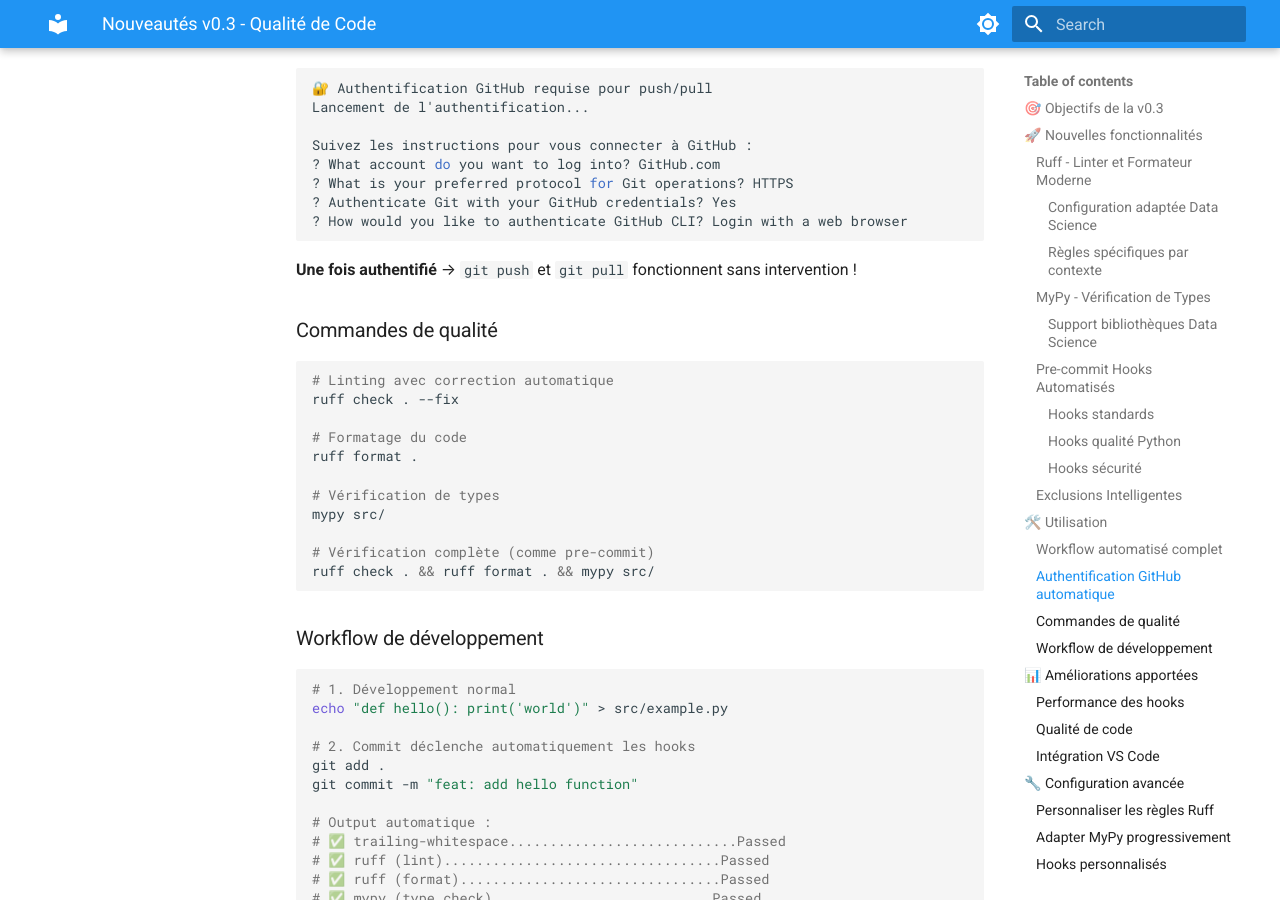
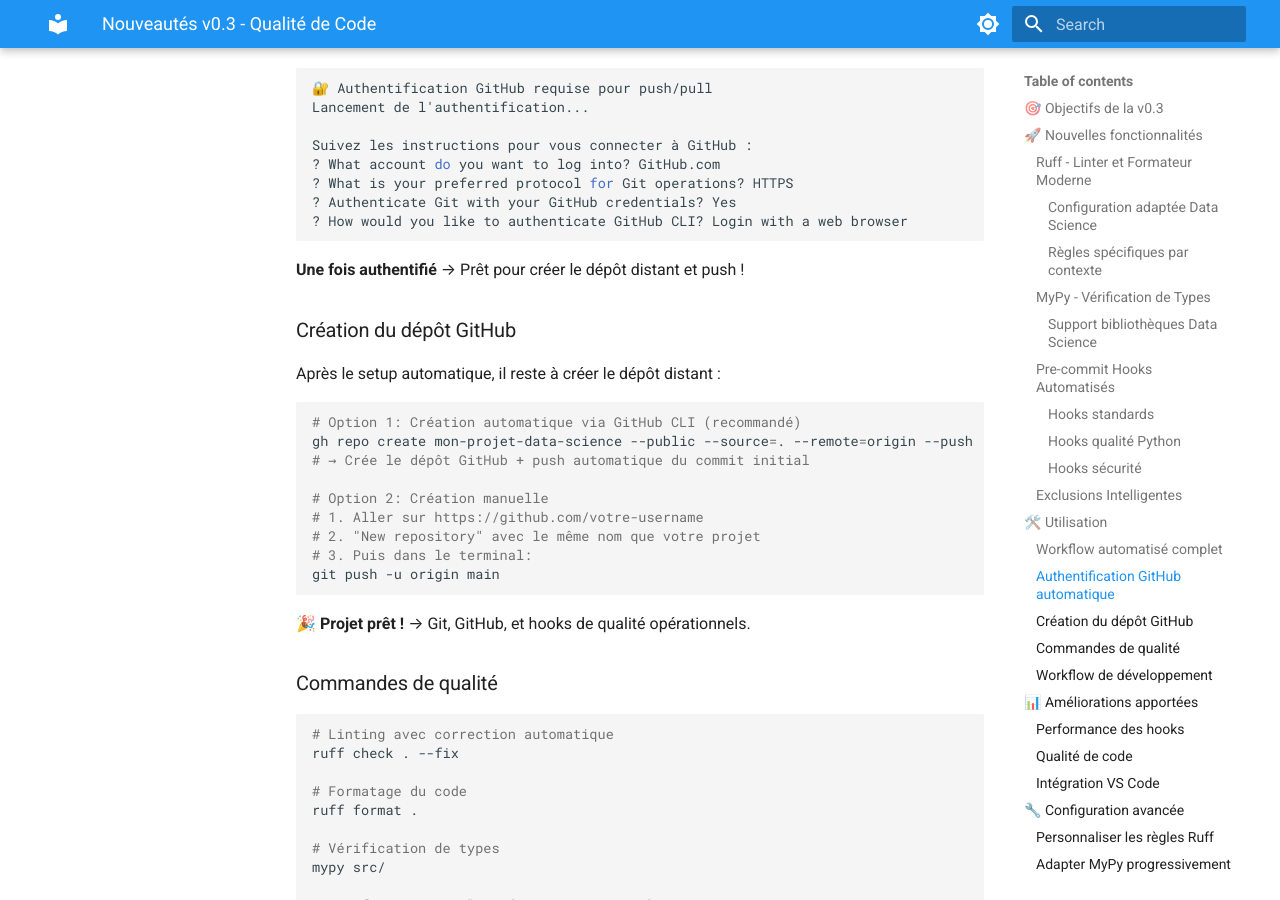
Before and after one commit to castorfou/PyFoundry, an MkDocs documentation site: the page built from docs/user/v0.3-features.md, in a window 1280 px wide and 900 px high, scrolled down 3084 px. Built offline with MkDocs 1.6.1 and Material for MkDocs 9.7.7, drawn with Linux system fonts in a browser that asks for light colours; some of the changed text lies outside the part shown.

Commit message:
docs: add GitHub repository creation step to user guide
- Document the required step to create remote repository after setup
- Provide two options: gh CLI automatic creation vs manual creation
- Add troubleshooting for "Repository not found" error
- Complete the workflow documentation from setup to first push

This addresses the final step users need after automated devcontainer setup.

🤖 Generated with [Claude Code](https://claude.ai/code)

Co-Authored-By: Claude <noreply@anthropic.com>

````diff
--- a/docs/user/v0.3-features.md
+++ b/docs/user/v0.3-features.md
@@ -146,7 +146,25 @@ Suivez les instructions pour vous connecter à GitHub :
 ? How would you like to authenticate GitHub CLI? Login with a web browser
 ```
 
-**Une fois authentifié** → `git push` et `git pull` fonctionnent sans intervention !
+**Une fois authentifié** → Prêt pour créer le dépôt distant et push !
+
+### Création du dépôt GitHub
+
+Après le setup automatique, il reste à créer le dépôt distant :
+
+```bash
+# Option 1: Création automatique via GitHub CLI (recommandé)
+gh repo create mon-projet-data-science --public --source=. --remote=origin --push
+# → Crée le dépôt GitHub + push automatique du commit initial
+
+# Option 2: Création manuelle
+# 1. Aller sur https://github.com/votre-username
+# 2. "New repository" avec le même nom que votre projet
+# 3. Puis dans le terminal:
+git push -u origin main
+```
+
+**🎉 Projet prêt !** → Git, GitHub, et hooks de qualité opérationnels.
 
 ### Commandes de qualité
 
@@ -285,6 +303,17 @@ gh auth login --git-protocol https --web
 git remote set-url origin https://username:token@github.com/user/repo.git
 ```
 
+### Repository not found au git push
+
+```bash
+# Erreur normale si le dépôt distant n'existe pas encore
+remote: Repository not found.
+fatal: repository 'https://github.com/username/projet.git' not found
+
+# Solution : créer le dépôt GitHub d'abord
+gh repo create nom-projet --public --source=. --remote=origin --push
+```
+
 ### MyPy trouve trop d'erreurs
 
 ```bash
````
